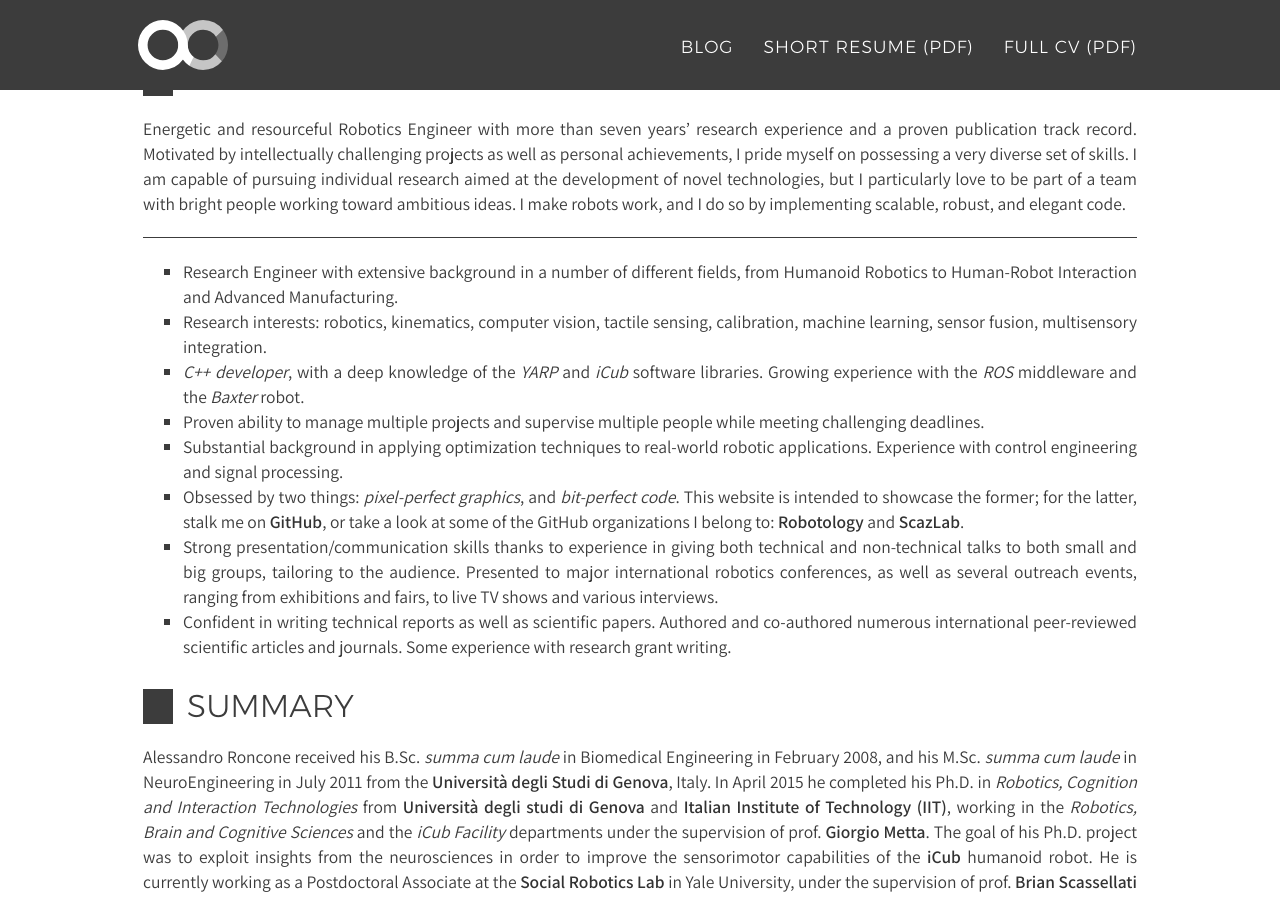
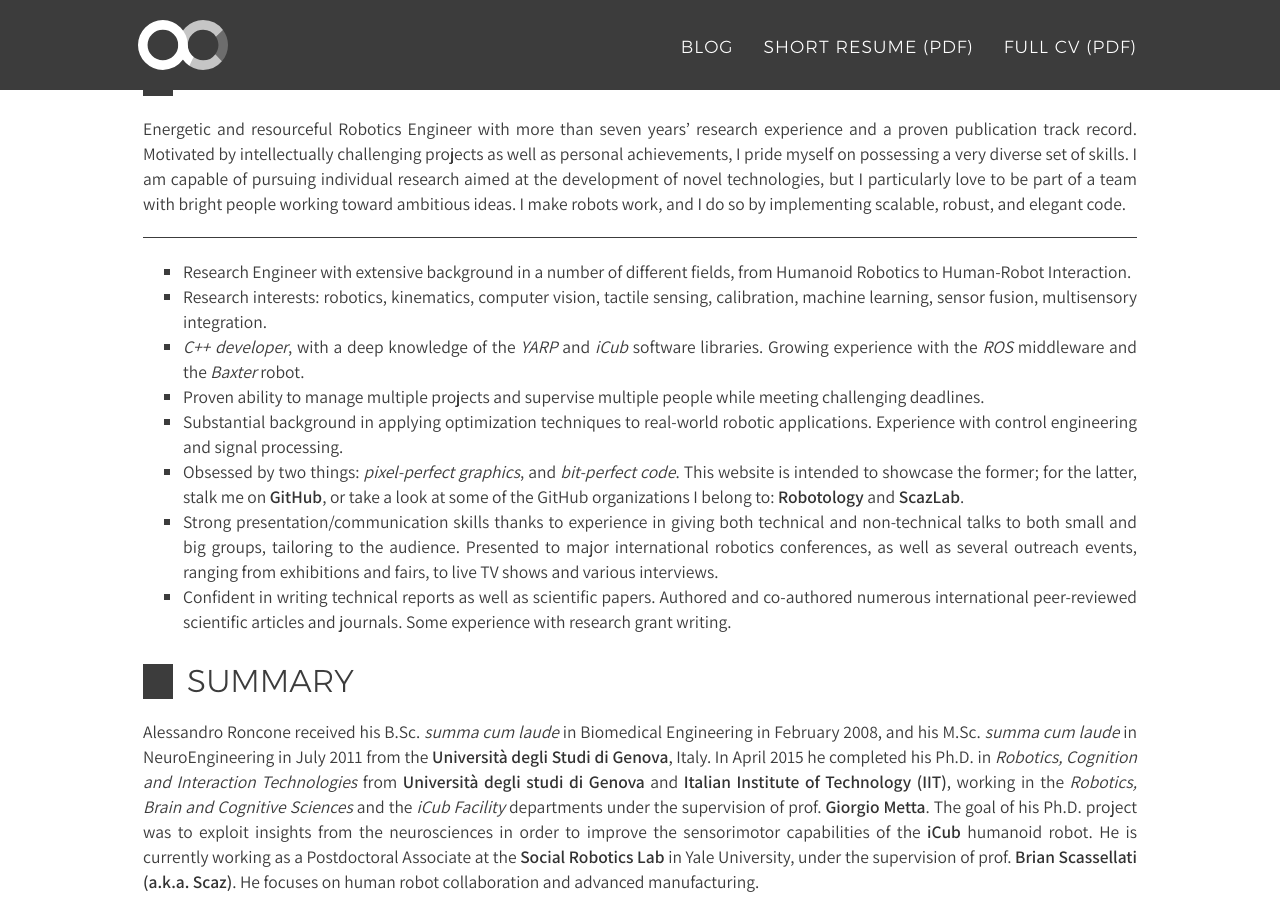
Before and after one commit to alecive/alecive.github.io, a Jekyll site: the page built from _posts/cv/2017-02-08-CV-AlessandroRoncone.md, in a window 1280 px wide and 900 px high, scrolled down 832 px. Built offline with Jekyll 4.4.1, drawn with Linux system fonts in a browser that asks for light colours; nearby versions of some CDN libraries; some web fonts are replaced.

Commit message:
[cv] Minor

```diff
--- a/_posts/cv/2017-02-08-CV-AlessandroRoncone.md
+++ b/_posts/cv/2017-02-08-CV-AlessandroRoncone.md
@@ -284,7 +284,7 @@
 ---
 {: class="no-print"}
 
- * Research Engineer with extensive background in a number of different fields, from Humanoid Robotics to Human-Robot Interaction and Advanced Manufacturing.
+ * Research Engineer with extensive background in a number of different fields, from Humanoid Robotics to Human-Robot Interaction.
  * Research interests: robotics, kinematics, computer vision, tactile sensing, calibration, machine learning, sensor fusion, multisensory integration.
  * _C++ developer_, with a deep knowledge of the _YARP_ and _iCub_ software libraries. Growing experience with the _ROS_ middleware and the _Baxter_ robot.
  * Proven ability to manage multiple projects and supervise multiple people while meeting challenging deadlines.
```
